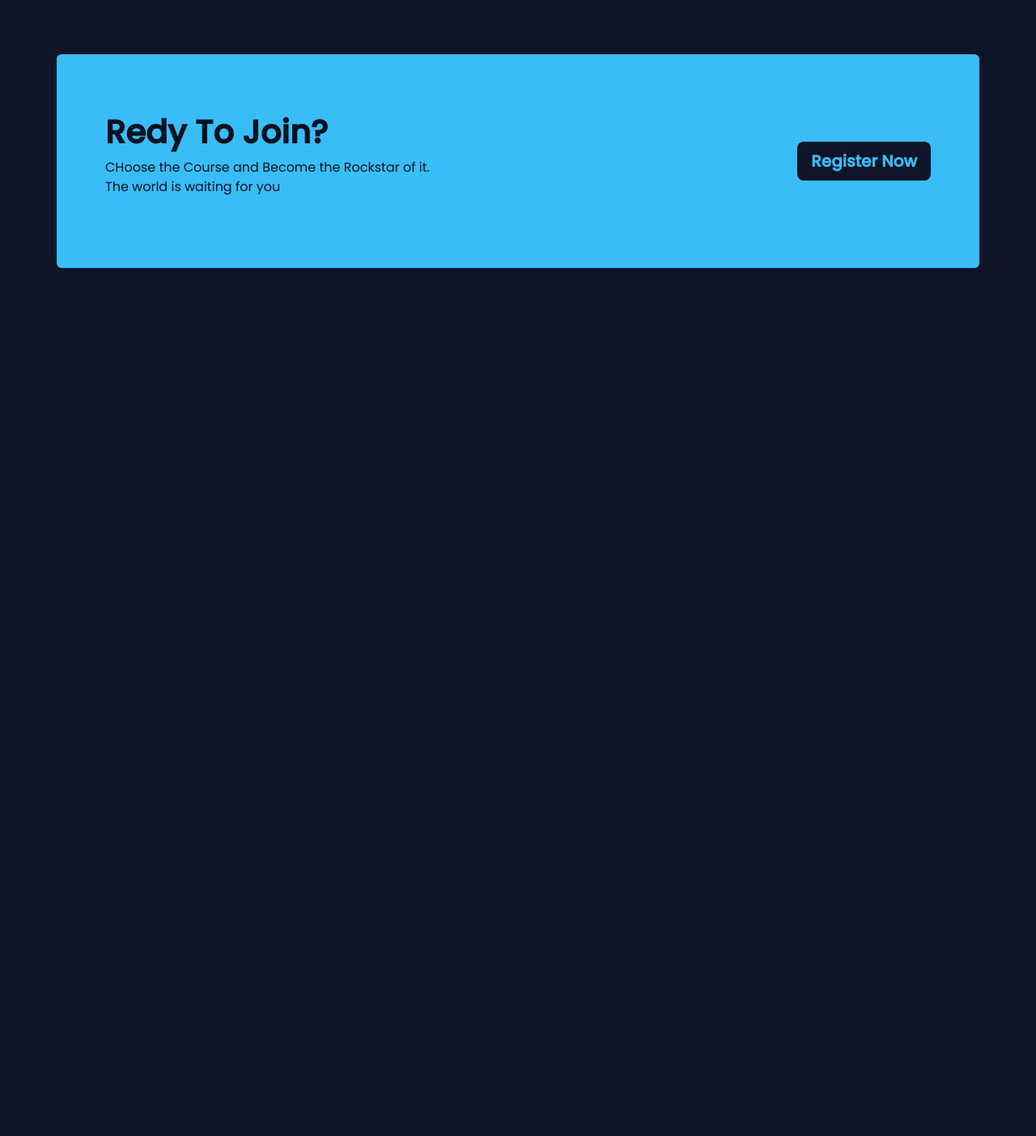
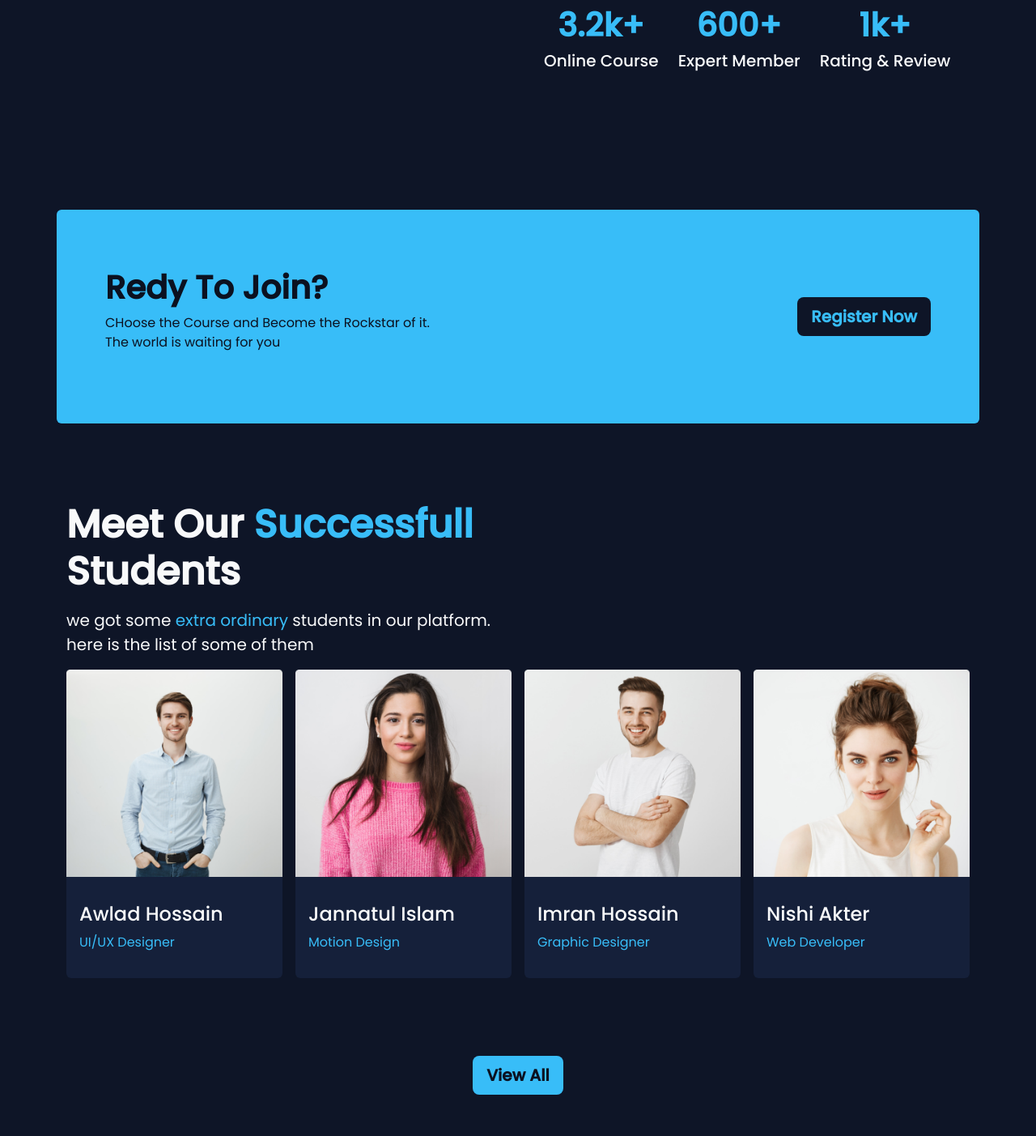
Before and after one commit to AriyanShihab/edTech, a plain HTML site: page index.html in a window 1280 px wide. Shown: the part 2887-4290 px from the top of the page at 81% size. Before the commit the page ends 3314 px from the top, so only its background shows below. Drawn offline with nearby package versions, Linux system fonts and the light colour scheme.

Commit message:
studentn  part done

```diff
--- a/index.html
+++ b/index.html
@@ -351,6 +351,11 @@
             </div>
           </div>
         </div>
+        <div class="text-center my-5 py-5">
+          <a class="btn btn-lg fw-bold as-btn-bg as-btn-color" href="#"
+            >View All Courses</a
+          >
+        </div>
 
         <!-- course-row end -->
       </div>
@@ -488,6 +493,87 @@
     </section>
 
     <!-- ready to join end -->
+    <!-- meet student start -->
+    <section>
+      <div class="container">
+        <div class="row">
+          <div class="col-12">
+            <h2 class="fw-bold display-5 text-light">
+              Meet Our
+              <span class="as-primary-color"> Successfull</span> <br />
+              Students
+            </h2>
+            <p class="text-light fs-5 mt-3">
+              we got some
+              <span class="as-primary-color">extra ordinary</span> students in
+              our platform. <br />
+              here is the list of some of them
+            </p>
+          </div>
+        </div>
+
+        <div class="row g-3 student-card">
+          <div class="col-lg-3 col-md-6">
+            <div class="rounded-2 as-any-card-bg">
+              <img
+                class="img-fluid d-block mb-3"
+                src="./images/student/student-1.png"
+                alt=""
+              />
+              <div class="p-3">
+                <h4 class="text-light">Awlad Hossain</h4>
+                <p class="as-primary-color">UI/UX Designer</p>
+              </div>
+            </div>
+          </div>
+          <div class="col-lg-3 col-md-6">
+            <div class="rounded-2 as-any-card-bg">
+              <img
+                class="img-fluid d-block mb-3"
+                src="./images/student/student-2.png"
+                alt=""
+              />
+              <div class="p-3">
+                <h4 class="text-light">Jannatul Islam</h4>
+                <p class="as-primary-color">Motion Design</p>
+              </div>
+            </div>
+          </div>
+          <div class="col-lg-3 col-md-6">
+            <div class="rounded-2 as-any-card-bg">
+              <img
+                class="img-fluid d-block mb-3"
+                src="./images/student/student-3.png"
+                alt=""
+              />
+              <div class="p-3">
+                <h4 class="text-light">Imran Hossain</h4>
+                <p class="as-primary-color">Graphic Designer</p>
+              </div>
+            </div>
+          </div>
+          <div class="col-lg-3 col-md-6">
+            <div class="rounded-2 as-any-card-bg">
+              <img
+                class="img-fluid d-block mb-3"
+                src="./images/student/student-4.png"
+                alt=""
+              />
+              <div class="p-3">
+                <h4 class="text-light">Nishi Akter</h4>
+                <p class="as-primary-color">Web Developer</p>
+              </div>
+            </div>
+          </div>
+        </div>
+        <div class="text-center my-5 py-5">
+          <a class="btn btn-lg fw-bold as-btn-bg as-btn-color" href="#"
+            >View All</a
+          >
+        </div>
+      </div>
+    </section>
+    <!-- meet student end -->
 
     <!-- bootstrap script -->
     <script
--- a/style/style.css
+++ b/style/style.css
@@ -41,6 +41,14 @@ body {
 
 .as-btn-bg {
     background-color: #38bdf8;
+    transition: 0.5s;
+}
+
+.as-btn-bg:hover {
+    color: #38bdf8;
+    background: transparent;
+    border: 1px solid #38bdf8;
+    border-radius: 0;
 }
 
 .as-btn-color {
@@ -99,11 +107,6 @@ body {
     min-height: 250px;
 }
 
-
-/* media quary */
-
-@media screen and (max-width: 576px) {
-    .as-w-50 {
-        width: 100%;
-    }
+.student-card img {
+    width: 100% !important;
 }
```
